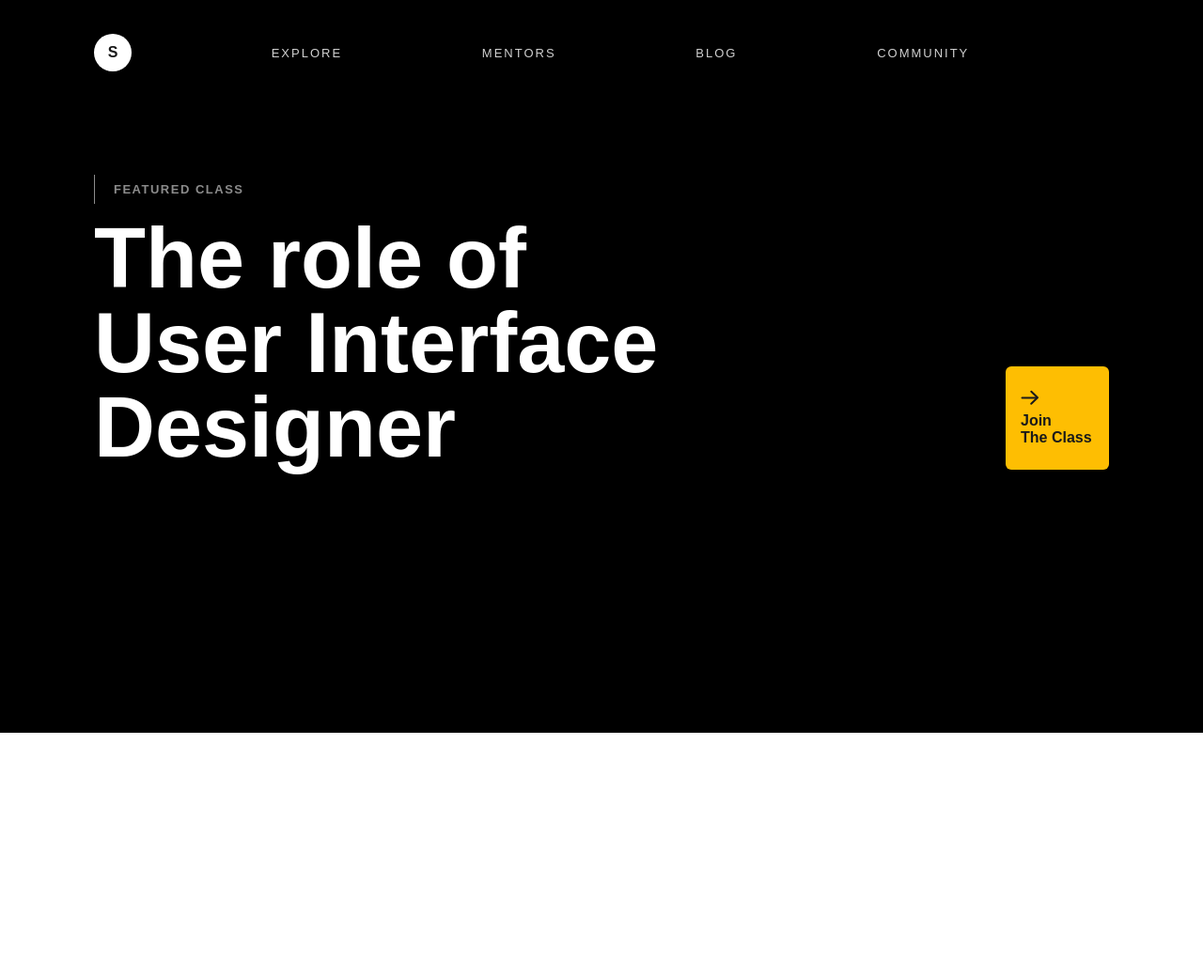
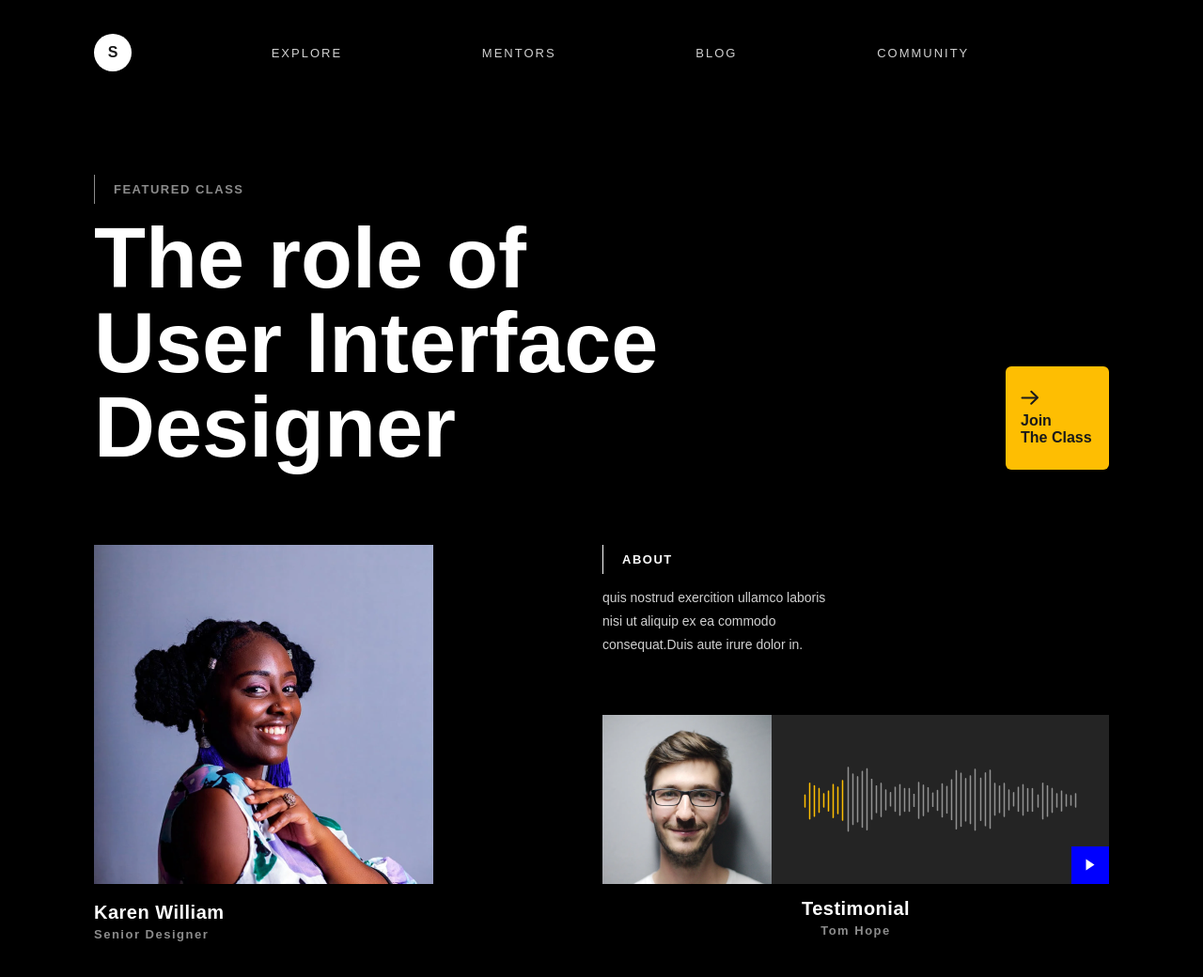
Before and after one commit to Monolithpng/Site-visit, a plain HTML site: page index.html in a window 1280 px wide. Shown: the whole page at 94% size. Before the commit the page ends 800 px from the top, so only its background shows below. Drawn offline with Linux system fonts and the light colour scheme.

Commit message:
Audioblock

```diff
--- a/Css/style.css
+++ b/Css/style.css
@@ -83,3 +83,83 @@
     font-weight: bold;
     border-radius: 6px;
 }
+.header-info-block{
+    display: flex;
+    justify-content: space-between;
+}
+.card-info{
+    max-width: 361px;
+}
+.info-title{
+    font-size: 20px;
+    font-weight: bold;
+    color: #fff;
+    letter-spacing: 0.5px;
+    margin-top: 15px;
+    margin-bottom: 4px;
+}
+.info-subtitle{
+    font-size: 13px;
+    color: #8c8c8c;
+    font-weight: bold;
+    letter-spacing: 1.5px;
+    display: block;
+}
+.about-subtitle-text{
+    display: inline-block;
+    border-left: 1px solid #fff;
+    padding: 8px 0 8px 20px;
+    color: #fff;
+    font-weight: bold;
+    text-transform: uppercase;
+    font-size: 13px;
+    letter-spacing: 1.5px;
+    margin-bottom: 13px;
+}
+.about-desc{
+    color: #d1d1d1;
+    max-width: 240px;
+    font-size: 14px;
+    line-height: 1.8;
+}
+.audio-block{
+    background-color: #242424;
+    display: flex;
+    margin-top: 61px;
+}
+.audio-container{
+    display: flex;
+    align-items: center;
+    justify-content: center;
+    flex: 1;
+    position: relative;
+    padding: 0 34px;
+}
+.play-btn{
+    display: flex;
+    background-color: blue;
+    width: 40px;
+    height: 40px;
+    align-items: center;
+    justify-content: center;
+    position: absolute;
+    right: 0;
+    bottom: 0;
+}
+.about-title{
+    font-size: 20px;
+    font-weight: bold;
+    color: #fff;
+    letter-spacing: 0.5px;
+    margin-top: 15px;
+    margin-bottom: 4px;
+    text-align: center;
+}
+.about-subtitle{
+    font-size: 13px;
+    color: #8c8c8c;
+    font-weight: bold;
+    letter-spacing: 1.5px;
+    text-align: center;
+    display: block;
+}
--- a/index.html
+++ b/index.html
@@ -43,6 +43,38 @@
                     <span class="join-text">Join <br> The Class</span>
                 </a>
             </section>
+
+            <section class="header-info-block">
+                <div class="card-info">
+                    <img src="./img/girl-avatar.png" alt="" class="card-info-img">
+                    <h2 class="info-title">Karen William</h2>
+                    <span class="info-subtitle">Senior Designer</span>
+                </div>
+
+                <div class="card-about">
+                    <div class="about-text-wrapper">
+                        <span class="about-subtitle-text">About</span>
+                        <p class="about-desc">
+                            quis nostrud exercition ullamco
+                            laboris nisi ut aliquip ex ea commodo
+                            consequat.Duis aute irure dolor in.
+                        </p>
+                    </div>
+
+                    <div class="audio-block">
+                        <img src="./img/man-avatar.png" alt="">
+                        <div class="audio-container">
+                            <img src="./img/audio.png" class="audio-track" alt="">
+                            <a href="#" class="play-btn">
+                                <img src="./img/icons/play.svg" alt="">
+                            </a>
+                        </div>
+                    </div>
+
+                    <h2 class="about-title">Testimonial</h2>
+                    <span class="about-subtitle">Tom Hope</span>
+                </div>
+            </section>
         </div>
     </header>
 
```
